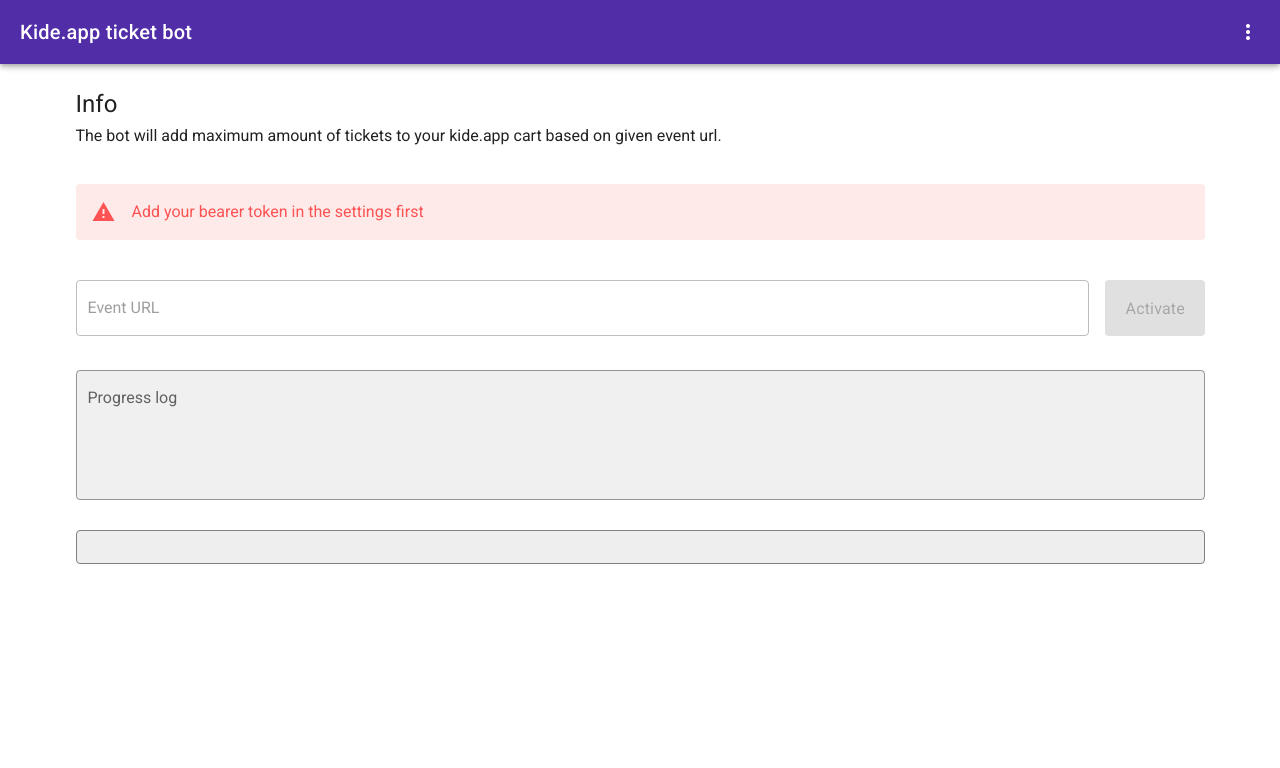
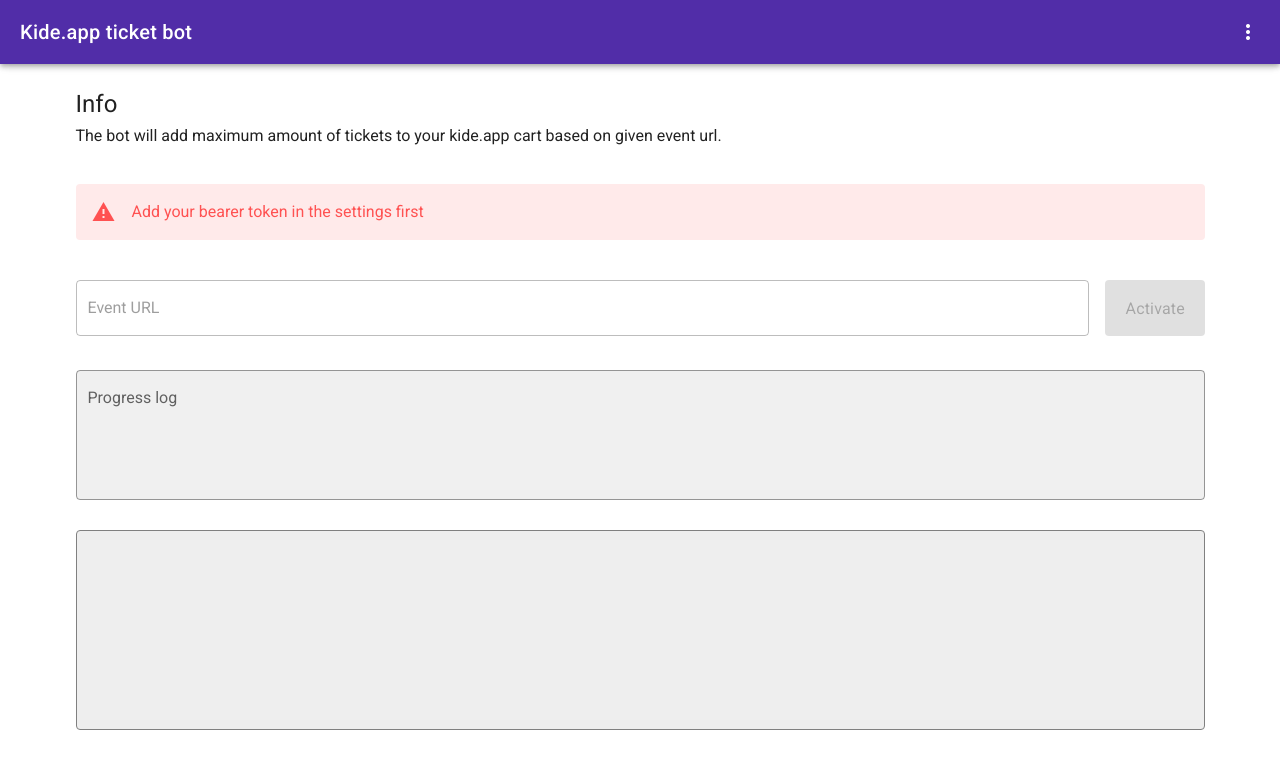
Before and after one commit to AleksiVirkkala/KideAppBot, a Vue app: page / in a window 1280 px wide. Shown: the top 768 px of the page. Built offline with nearby package versions, Linux system fonts and the light colour scheme.

Commit message:
Gave initial height for log

```diff
--- a/src/components/Output.vue
+++ b/src/components/Output.vue
@@ -1,5 +1,5 @@
 <template>
-  <v-card width="100%" outlined class="logFrame pa-4">
+  <v-card width="100%" min-height="200" outlined class="logFrame pa-4">
     <v-fade-transition group>
       <component :is="'div'" v-for="(logLine, i) in logData" :key="i">
         <!-- Row is title row -->
```
